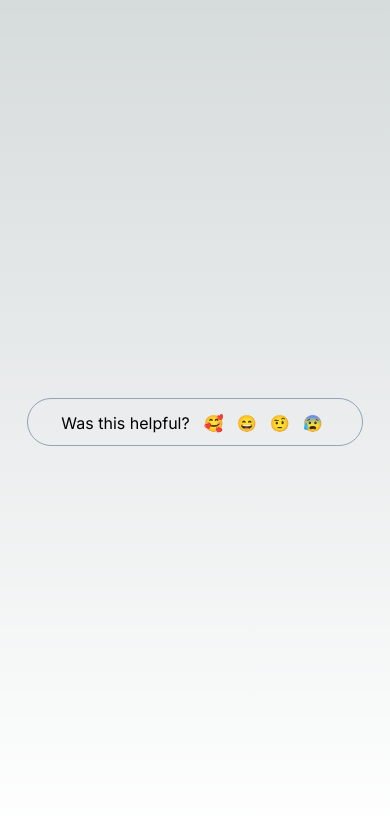
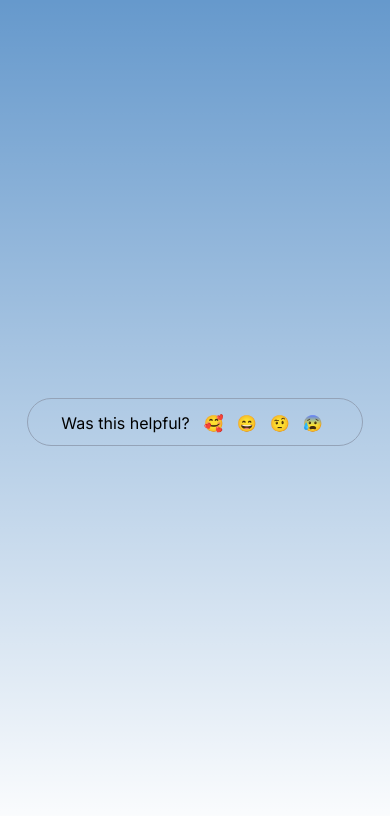
Before and after one commit to LeeGo486/my-next-feedback, a Next.js app: page / in a window 390 px wide. Shown: the top 816 px of the page. Built offline with nearby package versions, Linux system fonts and the light colour scheme.

Commit message:
feat 试验h5

```diff
--- a/app/globals.css
+++ b/app/globals.css
@@ -23,6 +23,22 @@
   }
 }
 
+@media only screen and (max-width: 320px) {
+    :root {
+        --foreground-rgb: 0, 0, 0;
+        --background-start-rgb: 102, 153, 204;
+        --background-end-rgb: 255, 255, 255;
+    }
+}
+
+@media only screen and (min-width: 321px) and (max-width: 768px) {
+  :root {
+    --foreground-rgb: 0, 0, 0;
+    --background-start-rgb: 102, 153, 204;
+    --background-end-rgb: 255, 255, 255;
+  }
+}
+
 body {
   color: rgb(var(--foreground-rgb));
   background: linear-gradient(
```
